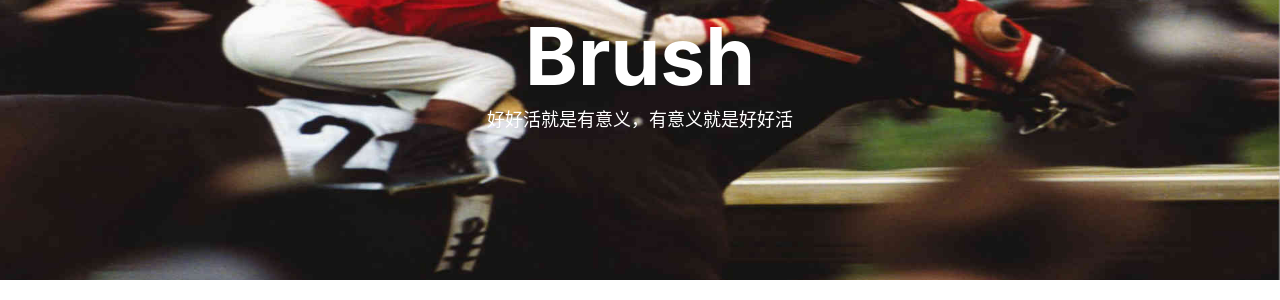
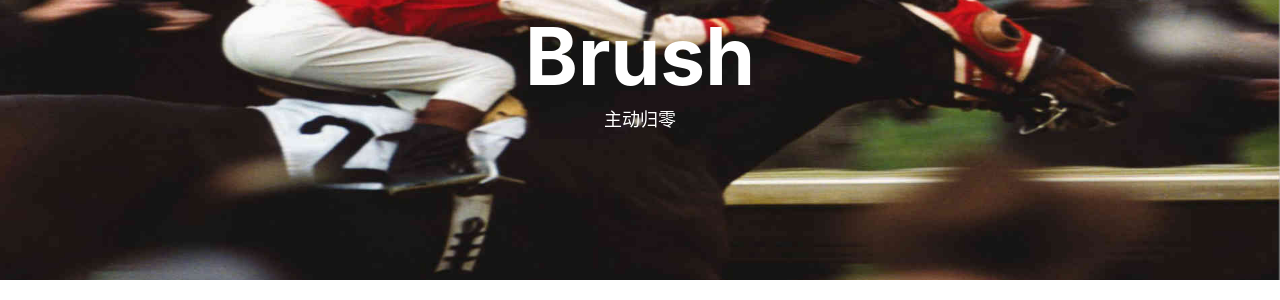
Before and after one commit to BrushXiaoMinGuo/BrushXiaoMinGuo.github.io, a Jekyll site: the page built from index.html, in a window 1280 px wide. Shown: the part 138-438 px from the top of the page. Built offline with Jekyll 4.4.1, drawn with Linux system fonts in a browser that asks for light colours; nearby versions of some CDN libraries; the list of posts is cut into pages by our own code; comment, search, counter and statistics services are not loaded.

Commit message:
edit config

```diff
--- a/index.html
+++ b/index.html
@@ -1,6 +1,6 @@
 ---
 layout: page
-description: "好好活就是有意义，有意义就是好好活"
+description: "主动归零"
 ---
 
 {% for post in paginator.posts %}
```
